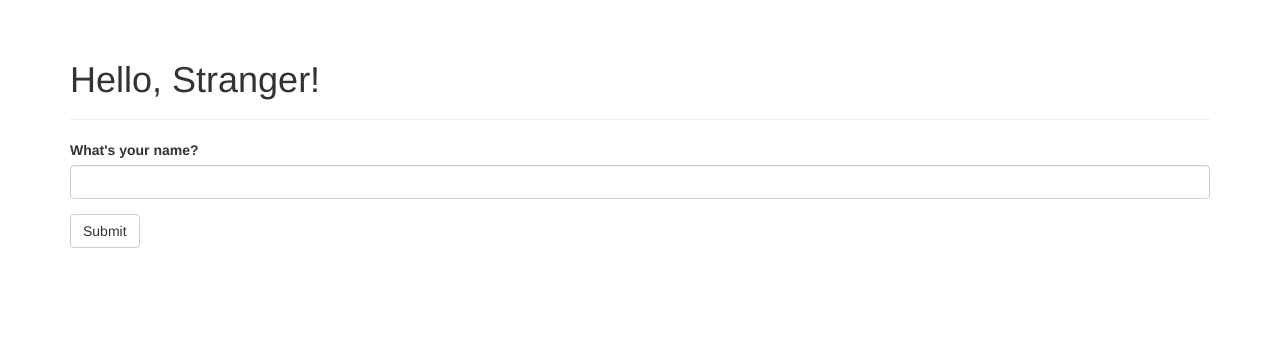
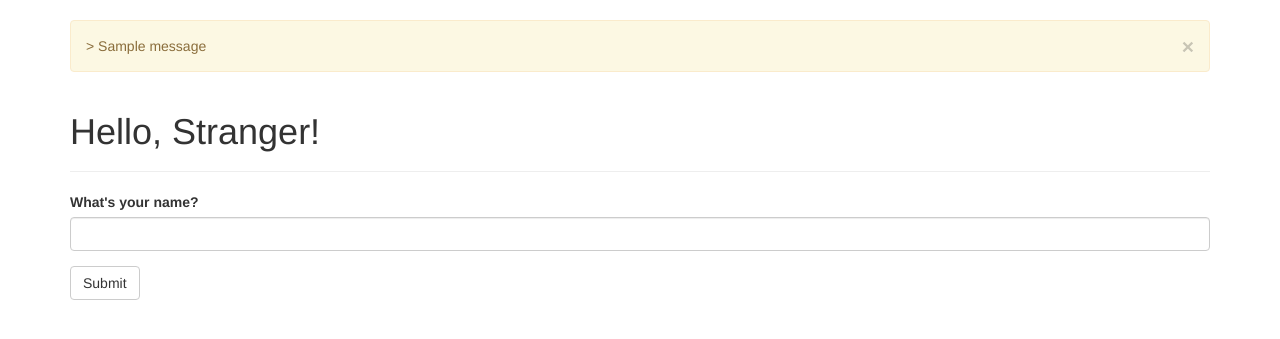
Before and after one commit to liangshaox318/FLASK_BLOG, a Flask app: page / in a window 1280 px wide. Shown: the part 52-391 px from the top of the page. Run offline with Flask 2, Linux system fonts and the light colour scheme; one stand-in notice (Sample message) is shown; some libraries are stand-ins or nearby versions.

Commit message:
add flash

```diff
--- a/hello.py
+++ b/hello.py
@@ -1,4 +1,4 @@
-from flask import Flask,render_template,session,redirect,url_for
+from flask import Flask,render_template,session,redirect,url_for,flash
 from flask_bootstrap import Bootstrap
 from flask_moment import Moment
 from flask_wtf import FlaskForm
@@ -28,6 +28,9 @@ def page_not_found(e):
 def index():
 	form = NameForm()
 	if form.validate_on_submit():
+		old_name = session.get('name')
+		if old_name is not None and old_name != form.name.data:
+			flash('Looks like you have changed your name!')
 		session['name'] = form.name.data
 		return redirect(url_for('index'))
 	return render_template('index.html',form=form,name=session.get('name'))
--- a/templates/base.html
+++ b/templates/base.html
@@ -31,6 +31,13 @@
 
 {% block content %}
 <div class="container">
+    {% for message in get_flashed_messages() %}
+    <div class="alert alert-warning">
+        <button type="button" class="close" data-dismiss='alert'>&times; </button>>
+        {{message}}
+    </div>
+    {% endfor %}
+
     {% block page_content %}{% endblock %}
 </div>
 {% endblock %}
```
